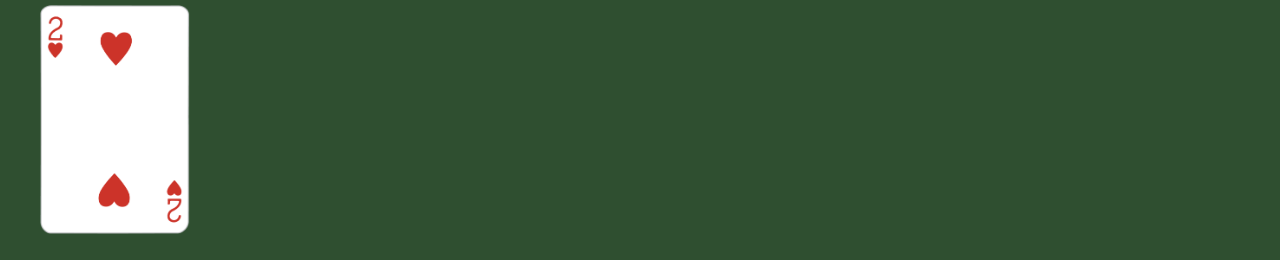
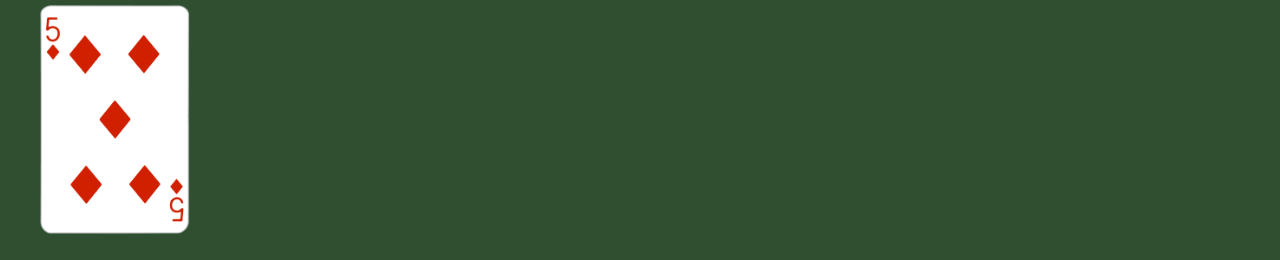
Before and after one commit to rych182/blackJack, a plain HTML site: page index.html in a window 1280 px wide. Both pictures are taken after a click on the button "Pedir carta". Shown: the part 175-435 px from the top of the page. Drawn offline with nearby package versions, Linux system fonts and the light colour scheme.

Commit message:
I added more functions

```diff
--- a/index.html
+++ b/index.html
@@ -28,7 +28,8 @@
                 <small>0</small>
             </h1>
             <div id="jugador-cartas">
-                <img class="carta" src="assets/cartas/2H.png" alt="">
+                <!--Lo comente porque cuando el juego inicia el jugador no debe de tener cartas
+                    <img class="carta" src="assets/cartas/2H.png" alt=""> -->
             </div>
 
         </div>
--- a/js/juego.js
+++ b/js/juego.js
@@ -16,6 +16,7 @@ let puntosComputadora = 0;
 
 //Referencias del html
 const btnPedir = document.querySelector('#btnPedir');
+const divCartasJugador = document.querySelector('#jugador-cartas');
 const puntosHtml = document.querySelectorAll('small');
 
 
@@ -102,6 +103,20 @@ btnPedir.addEventListener('click', () => {
     puntosJugador = puntosJugador + valorCarta(carta);
     //Le puse 0 porque hay dos etiquetas html small
     puntosHtml[0].innerText = puntosJugador;
+    //Debo de crear esto: <img class="carta" src="assets/cartas/2H.png" alt="">
+    const imgCarta = document.createElement('img');
+    //Aquí le agrego la dirección de la url donde está mi carta
+    imgCarta.src = `assets/cartas/${carta}.png`;
+    //Aquí agrego la clase que modifica la imagen
+    imgCarta.classList.add('carta');
+
+    //Aquí agrego la dirección de donde quiero que aparezca
+    divCartasJugador.append(imgCarta);
+
+    if (puntosJugador > 21) {
+        console.warn('Lo siento, has perdido');
+        btnPedir.disabled = true;
+    } else if (puntosJugador === 21) {
+        console.warn('21, genial!');
+    }
 })
-
-//CallBack:Una función que se coloca como argumento a otra función
```
